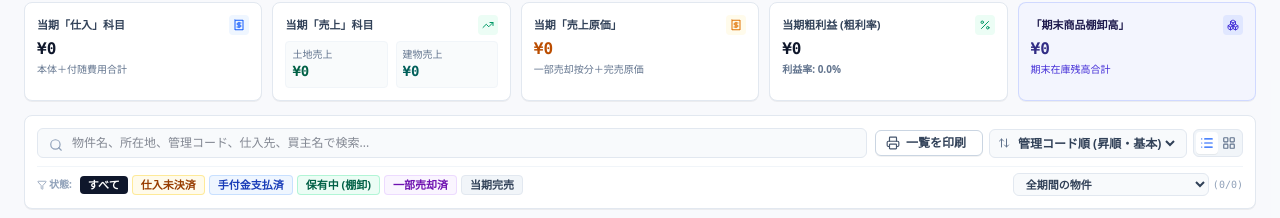
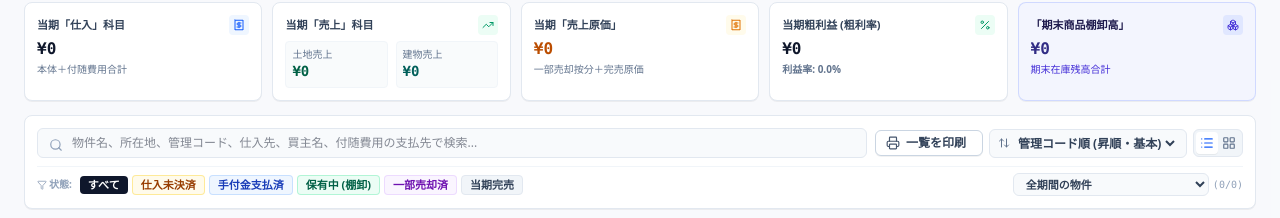
Before and after one commit to nananana987/real-estate-sales-management, a React (Vite) app: page / in a window 1280 px wide. Shown: the part 175-393 px from the top of the page. Built offline with nearby package versions, Linux system fonts and the light colour scheme.

Commit message:
feat: add incidental cost search to properties
Include incidental cost details (payee, cost type, memo) in the property search filter across active and sold properties views to improve data discoverability.

```diff
--- a/src/App.tsx
+++ b/src/App.tsx
@@ -261,7 +261,22 @@ export default function App() {
           const matchSeller = property.sellerName?.toLowerCase().includes(q) || false;
           const matchLandCategory = property.landCategory?.toLowerCase().includes(q) || false;
           const matchBuyer = (property.sales || []).some(s => s.buyerName?.toLowerCase().includes(q));
-          if (!matchCode && !matchName && !matchLoc && !matchSeller && !matchLandCategory && !matchBuyer) {
+          const matchIncidentalPayee = (property.incidentalCosts || []).some(
+            c =>
+              c.payee?.toLowerCase().includes(q) ||
+              c.costType?.toLowerCase().includes(q) ||
+              c.customCostTypeName?.toLowerCase().includes(q) ||
+              c.memo?.toLowerCase().includes(q)
+          );
+          if (
+            !matchCode &&
+            !matchName &&
+            !matchLoc &&
+            !matchSeller &&
+            !matchLandCategory &&
+            !matchBuyer &&
+            !matchIncidentalPayee
+          ) {
             return false;
           }
         }
--- a/src/components/PropertyFilterBar.tsx
+++ b/src/components/PropertyFilterBar.tsx
@@ -71,7 +71,7 @@ export const PropertyFilterBar: React.FC<PropertyFilterBarProps> = ({
             type="text"
             value={searchQuery}
             onChange={e => onSearchChange(e.target.value)}
-            placeholder="物件名、所在地、管理コード、仕入先、買主名で検索..."
+            placeholder="物件名、所在地、管理コード、仕入先、買主名、付随費用の支払先で検索..."
             className="w-full pl-8.5 pr-3 py-1.5 text-xs bg-slate-50 border border-slate-200 rounded-md focus:outline-hidden focus:ring-1 focus:ring-blue-600 focus:bg-white"
           />
         </div>
--- a/src/components/SoldPropertiesView.tsx
+++ b/src/components/SoldPropertiesView.tsx
@@ -134,8 +134,14 @@ export const SoldPropertiesView: React.FC<SoldPropertiesViewProps> = ({
           const matchLoc = (prop.location || '').toLowerCase().includes(q);
           const matchSeller = (prop.sellerName || '').toLowerCase().includes(q);
           const matchBuyer = item.buyerNamesDisplay.toLowerCase().includes(q);
-          const matchBroker = (prop.broker || '').toLowerCase().includes(q);
-          if (!matchCode && !matchName && !matchLoc && !matchSeller && !matchBuyer && !matchBroker) {
+          const matchIncidentalPayee = (prop.incidentalCosts || []).some(
+            c =>
+              c.payee?.toLowerCase().includes(q) ||
+              c.costType?.toLowerCase().includes(q) ||
+              c.customCostTypeName?.toLowerCase().includes(q) ||
+              c.memo?.toLowerCase().includes(q)
+          );
+          if (!matchCode && !matchName && !matchLoc && !matchSeller && !matchBuyer && !matchIncidentalPayee) {
             return false;
           }
         }
@@ -423,7 +429,7 @@ export const SoldPropertiesView: React.FC<SoldPropertiesViewProps> = ({
               type="text"
               value={searchQuery}
               onChange={e => setSearchQuery(e.target.value)}
-              placeholder="物件名、所在地、管理コード、仕入先、買主名、仲介で検索..."
+              placeholder="物件名、所在地、管理コード、仕入先、買主名、付随費用の支払先で検索..."
               className="w-full pl-8.5 pr-3 py-1.5 text-xs bg-slate-50 border border-slate-200 rounded-md focus:outline-hidden focus:ring-1 focus:ring-blue-600 focus:bg-white"
             />
           </div>
```
